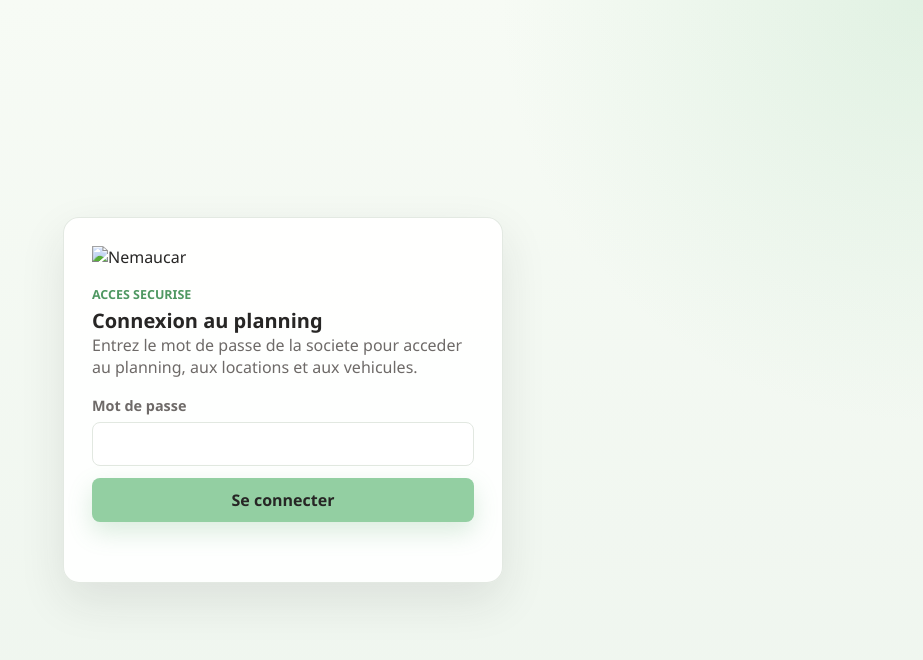
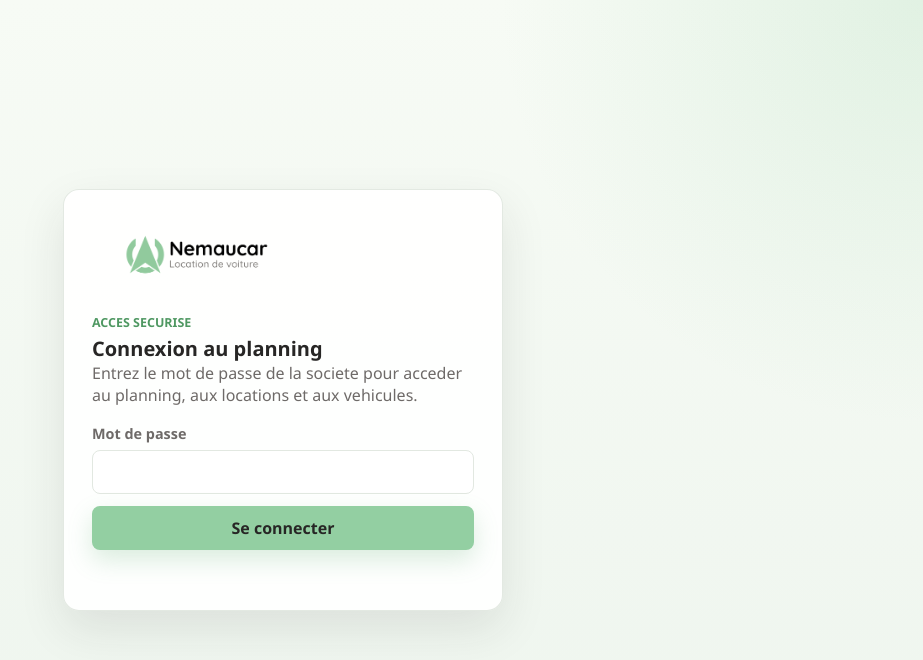
Before and after one commit to nemaucarlocation-del/planning-nemaucar, a website: page index.html in a window 1280 px wide. Shown: the whole page, without its empty margins (357-1280 px from the left). Drawn offline with Linux system fonts and the light colour scheme; no server answers.

Commit message:
Update index.html

```diff
--- a/index.html
+++ b/index.html
@@ -6,13 +6,13 @@
     <title>Planning Nemaucar</title>
     <meta name="description" content="Application locale de gestion du planning de location Nemaucar.">
     <meta name="theme-color" content="#93cfa2">
-    <link rel="icon" href="assets/favicon-nemaucar.png">
+    <link rel="icon" href="favicon-nemaucar.png">
     <link rel="stylesheet" href="styles.css">
   </head>
   <body>
     <div class="auth-shell" id="authShell">
       <section class="auth-card">
-        <img class="auth-logo" src="assets/logo-nemaucar.png" alt="Nemaucar">
+        <img class="auth-logo" src="logo-nemaucar.png" alt="Nemaucar">
         <p class="eyebrow">Acces securise</p>
         <h1>Connexion au planning</h1>
         <p class="auth-copy">Entrez le mot de passe de la societe pour acceder au planning, aux locations et aux vehicules.</p>
@@ -26,7 +26,7 @@
 
     <div class="loading-shell" id="loadingShell">
       <div class="loading-card">
-        <img class="auth-logo" src="assets/logo-nemaucar.png" alt="Nemaucar">
+        <img class="auth-logo" src="logo-nemaucar.png" alt="Nemaucar">
         <p class="eyebrow">Chargement</p>
         <h1>Preparation du planning</h1>
       </div>
@@ -35,7 +35,7 @@
     <div id="appRoot" class="hidden">
       <header class="app-header">
         <div class="brand" aria-label="Nemaucar">
-          <img src="assets/logo-nemaucar.png" alt="Nemaucar">
+          <img src="logo-nemaucar.png" alt="Nemaucar">
         </div>
         <div class="header-title">
           <p>Gestion quotidienne</p>
```
